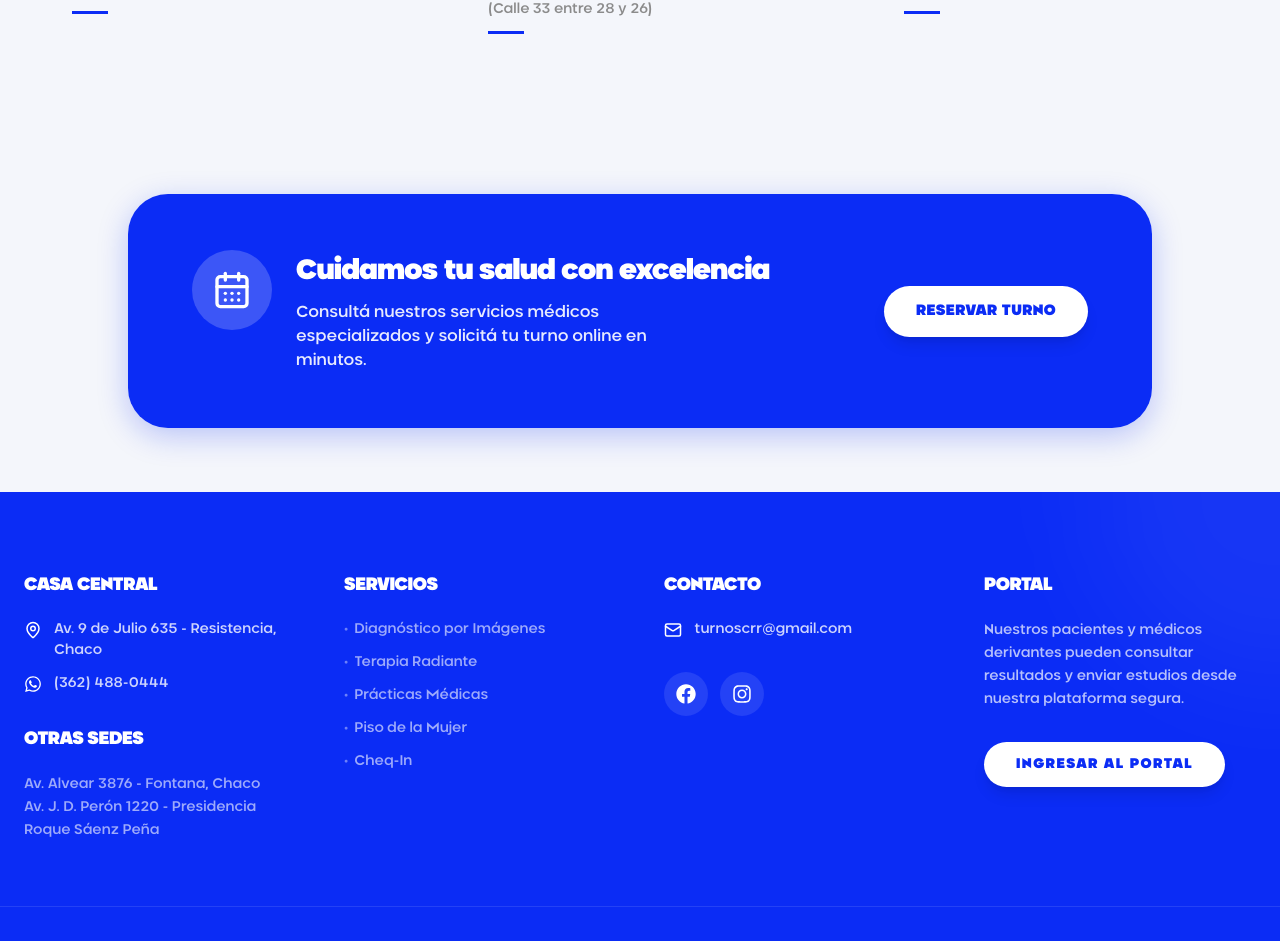
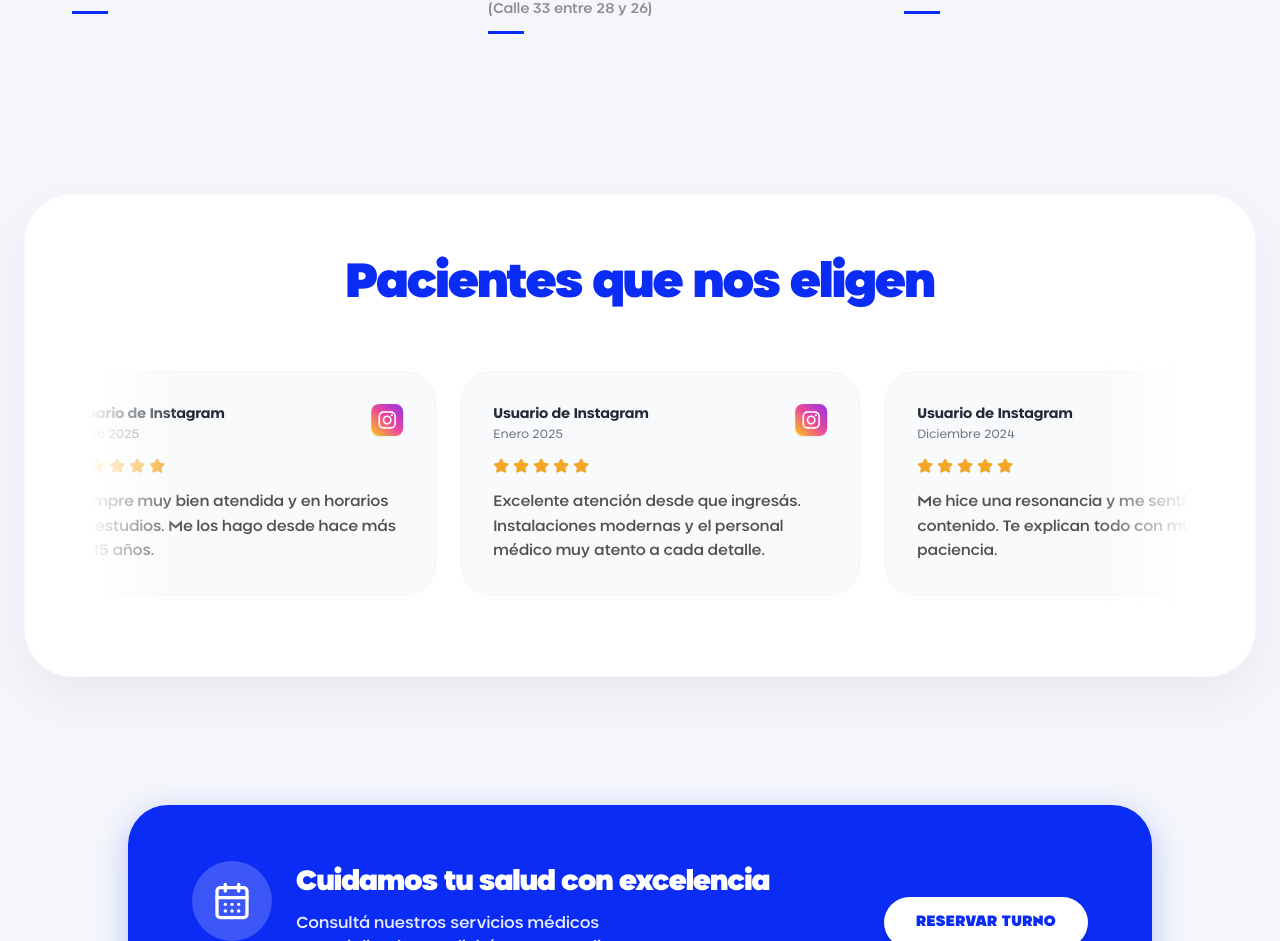
Before and after one commit to FMatiasAyala/Web-ICRR, a React (Vite) app: page / in a window 1280 px wide. Shown: the part 3278-4219 px from the top of the page. Built offline with nearby package versions, Linux system fonts and the light colour scheme.

Commit message:
feat: Add continuous infinite scrolling Testimonials section to Home

```diff
--- a/src/Page/Home.jsx
+++ b/src/Page/Home.jsx
@@ -1,4 +1,3 @@
-
 import Hero from "../components/Hero"
 import VideoStack from "../components/VideoStack"
 import Servicios from "../components/Servicios"
@@ -7,6 +6,7 @@ import CTA from "../components/CTA"
 import SucursalesHome from "../components/SucursalesHome"
 import Slogan from "../components/Slogan"
 import SeoTags from "../components/SeoTags"
+import Testimonials from "../components/Testimonials"
 
 export default function Home() {
   return (
@@ -21,6 +21,7 @@ export default function Home() {
       <Servicios />
       <VideoStack />
       <SucursalesHome />
+      <Testimonials />
       <CTA />
     </>
   )
--- /dev/null
+++ b/src/components/Testimonials.jsx
@@ -0,0 +1,112 @@
+import { useEffect, useRef } from "react"
+import { ChevronLeft, ChevronRight, Star } from "lucide-react"
+import { FaInstagram } from "react-icons/fa"
+
+const testimonials = [
+  {
+    id: 1,
+    name: "Usuario de Instagram",
+    date: "Enero 2025",
+    text: "Es una experiencia agradable. El trato que brindan es excelente y de los profesionales del lugar también."
+  },
+  {
+    id: 2,
+    name: "Usuario de Instagram",
+    date: "Enero 2025",
+    text: "Siempre muy bien atendida y en horarios los estudios. Me los hago desde hace más de 15 años."
+  },
+  {
+    id: 3,
+    name: "Usuario de Instagram",
+    date: "Enero 2025",
+    text: "Excelente atención desde que ingresás. Instalaciones modernas y el personal médico muy atento a cada detalle."
+  },
+  {
+    id: 4,
+    name: "Usuario de Instagram",
+    date: "Diciembre 2024",
+    text: "Me hice una resonancia y me sentí muy contenido. Te explican todo con mucha paciencia."
+  },
+  {
+    id: 5,
+    name: "Usuario de Instagram",
+    date: "Enero 2025",
+    text: "Destaco la rapidez en la entrega de resultados y la amabilidad de las recepcionistas."
+  },
+  {
+    id: 6,
+    name: "Usuario de Instagram",
+    date: "Noviembre 2024",
+    text: "Todo impecable. Los equipos son de última generación y los informes médicos son muy precisos."
+  }
+];
+
+export default function Testimonials() {
+  // Duplicamos los testimonios para lograr el efecto infinito sin cortes
+  const duplicatedTestimonials = [...testimonials, ...testimonials];
+
+  return (
+    <section className="bg-[#F4F6FB] py-16 px-6">
+      <div className="container mx-auto max-w-7xl">
+        <div className="bg-white rounded-[3rem] p-8 md:p-12 lg:p-16 shadow-[0_20px_50px_rgba(0,0,0,0.05)] relative border border-gray-50 overflow-hidden">
+
+          <h2 className="text-3xl md:text-5xl font-black text-[#0B2CF5] text-center mb-12 tracking-tight">
+            Pacientes que nos eligen
+          </h2>
+
+          <div className="relative flex items-center group overflow-hidden">
+
+            {/* Efectos de difuminado en los bordes para un look más pulido */}
+            <div className="absolute left-0 top-0 bottom-0 w-12 md:w-24 bg-gradient-to-r from-white to-transparent z-10 pointer-events-none" />
+            <div className="absolute right-0 top-0 bottom-0 w-12 md:w-24 bg-gradient-to-l from-white to-transparent z-10 pointer-events-none" />
+
+            {/* Contenedor marquesina continua */}
+            <div className="flex gap-6 w-max animate-marquee hover:pause-animation py-4">
+              {duplicatedTestimonials.map((t, index) => (
+                <div
+                  key={`${t.id}-${index}`}
+                  className="w-[300px] md:w-[350px] lg:w-[400px] flex-none bg-[#F9FAFB] rounded-[2rem] p-8 transition-transform duration-300 hover:shadow-md border border-gray-100"
+                >
+                  <div className="flex justify-between items-start mb-4">
+                    <div>
+                      <h4 className="font-bold text-gray-800 text-sm">{t.name}</h4>
+                      <p className="text-gray-500 text-xs mt-0.5">{t.date}</p>
+                    </div>
+                    <div className="w-8 h-8 rounded-lg bg-gradient-to-tr from-yellow-400 via-pink-500 to-purple-600 flex items-center justify-center shadow-sm">
+                      <FaInstagram className="text-white w-5 h-5" />
+                    </div>
+                  </div>
+
+                  <div className="flex gap-1 mb-4">
+                    {[...Array(5)].map((_, i) => (
+                      <Star key={i} className="w-4 h-4 fill-[#F5A623] text-[#F5A623]" />
+                    ))}
+                  </div>
+
+                  <p className="text-[#505050] text-[15px] font-medium leading-relaxed">
+                    {t.text}
+                  </p>
+                </div>
+              ))}
+            </div>
+
+          </div>
+        </div>
+      </div>
+
+      {/* Estilos CSS para la animación infinita */}
+      <style dangerouslySetInnerHTML={{__html: `
+        @keyframes marquee {
+          0% { transform: translateX(0); }
+          100% { transform: translateX(calc(-50% - 12px)); } /* 12px es la mitad del gap de 24px (gap-6) */
+        }
+        .animate-marquee {
+          animation: marquee 35s linear infinite;
+        }
+        .pause-animation {
+          animation-play-state: paused;
+        }
+      `}} />
+    </section>
+  )
+}
```
Also changed, not shown: 1 other file (tests, documents, lock files or other folders).
